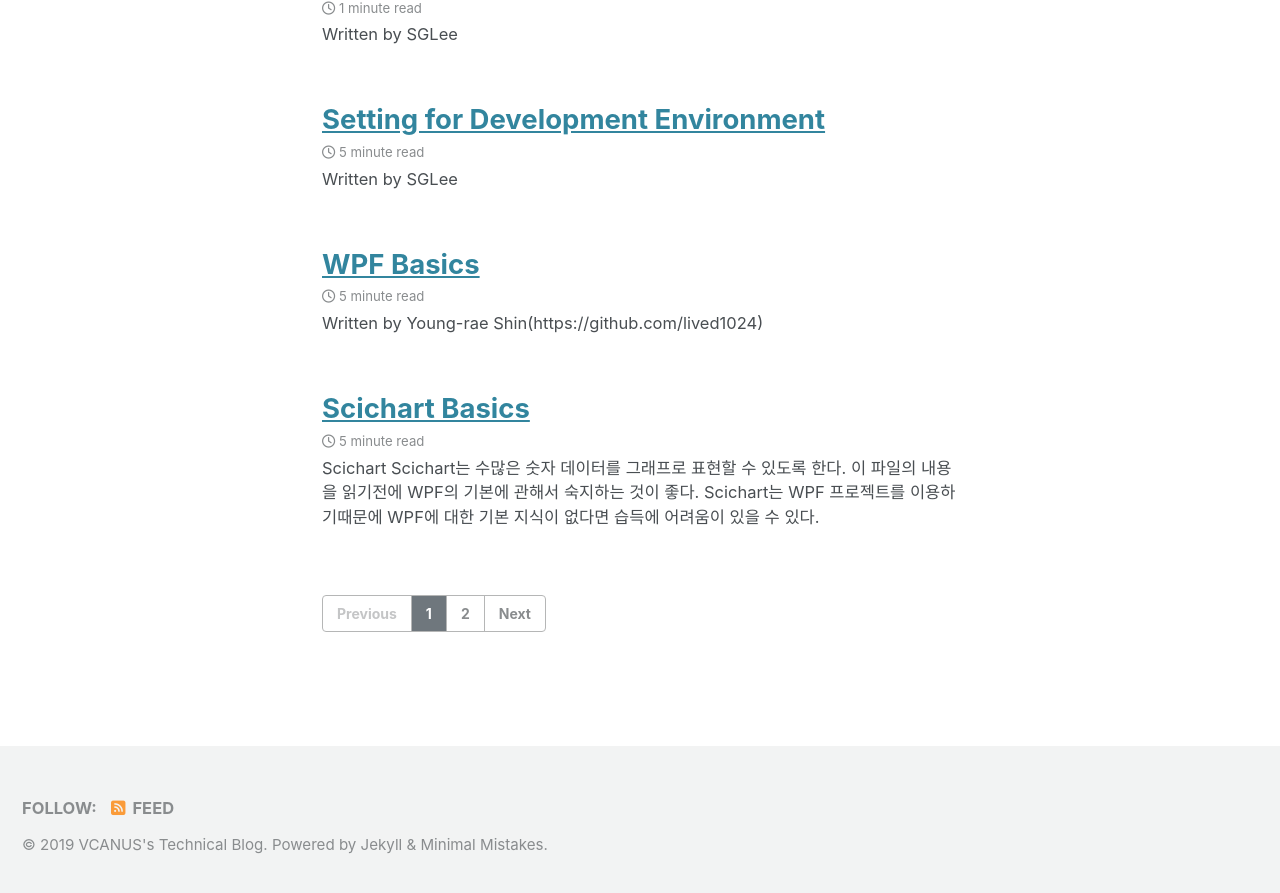
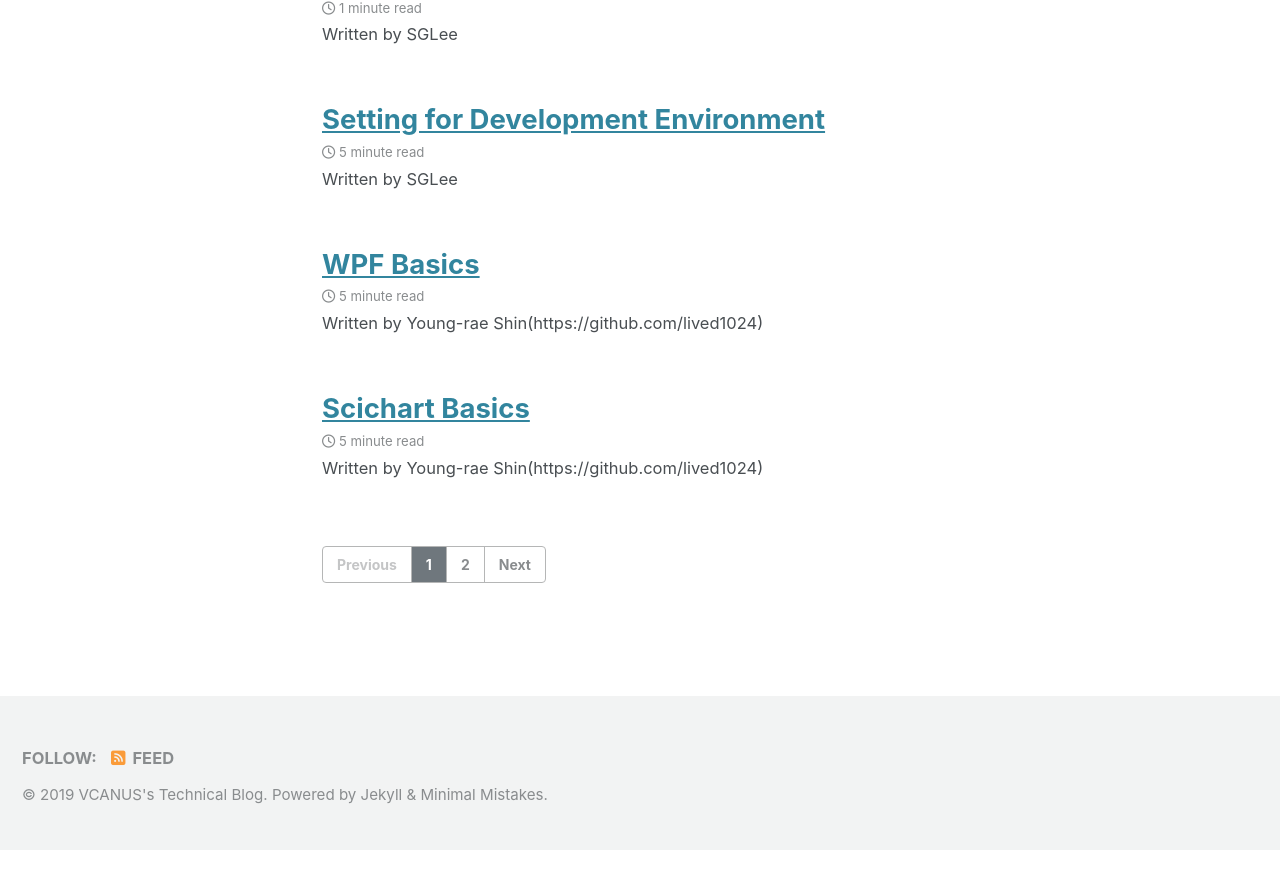
Before and after one commit to tech-vcanus/tech-vcanus.github.io, a Jekyll site: the page built from index.html, in a window 1280 px wide and 900 px high, scrolled down 381 px. Shown: the top 893 px of the window. Built offline with Jekyll 4.4.1, drawn with Linux system fonts in a browser that asks for light colours; cached includes are drawn as plain includes; nearby versions of some CDN libraries; the list of posts is cut into pages by our own code; after the commit the page ends 1232 px from its top, so only the background shows below that.

Commit message:
Update 2019-10-04-Scichart Basics.md

```diff
--- a/_posts/2019-10-04-Scichart Basics.md
+++ b/_posts/2019-10-04-Scichart Basics.md
@@ -4,6 +4,8 @@ data: 2019-10-04 00:00:00 -0000
 categories: development
 tags: WPF C# Scichart Basic Chart XAML MVVM
 ---
+
+Written by Young-rae Shin(https://github.com/lived1024)
 
 # Scichart
 Scichart는 수많은 숫자 데이터를 그래프로 표현할 수 있도록 한다.
```
